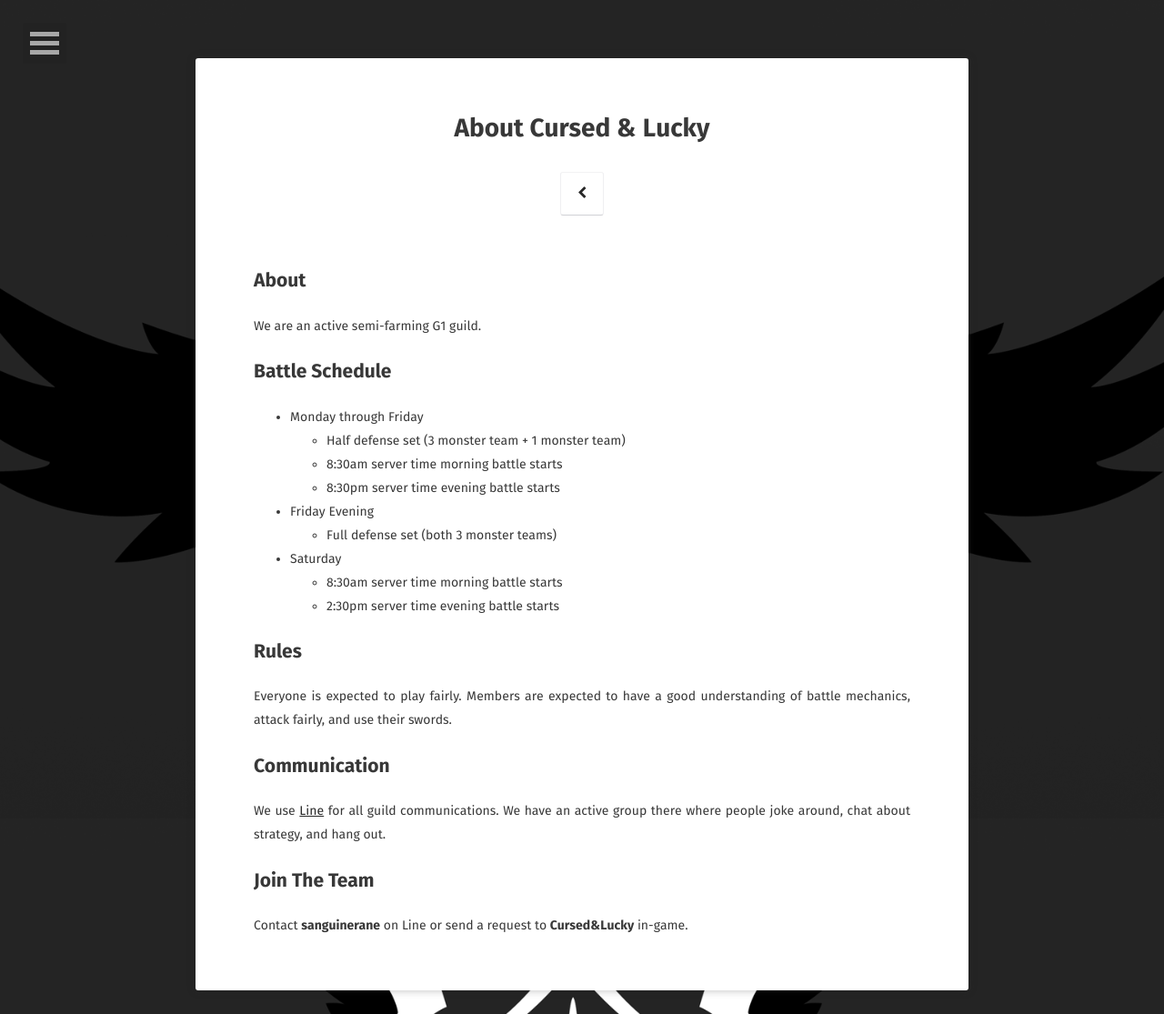
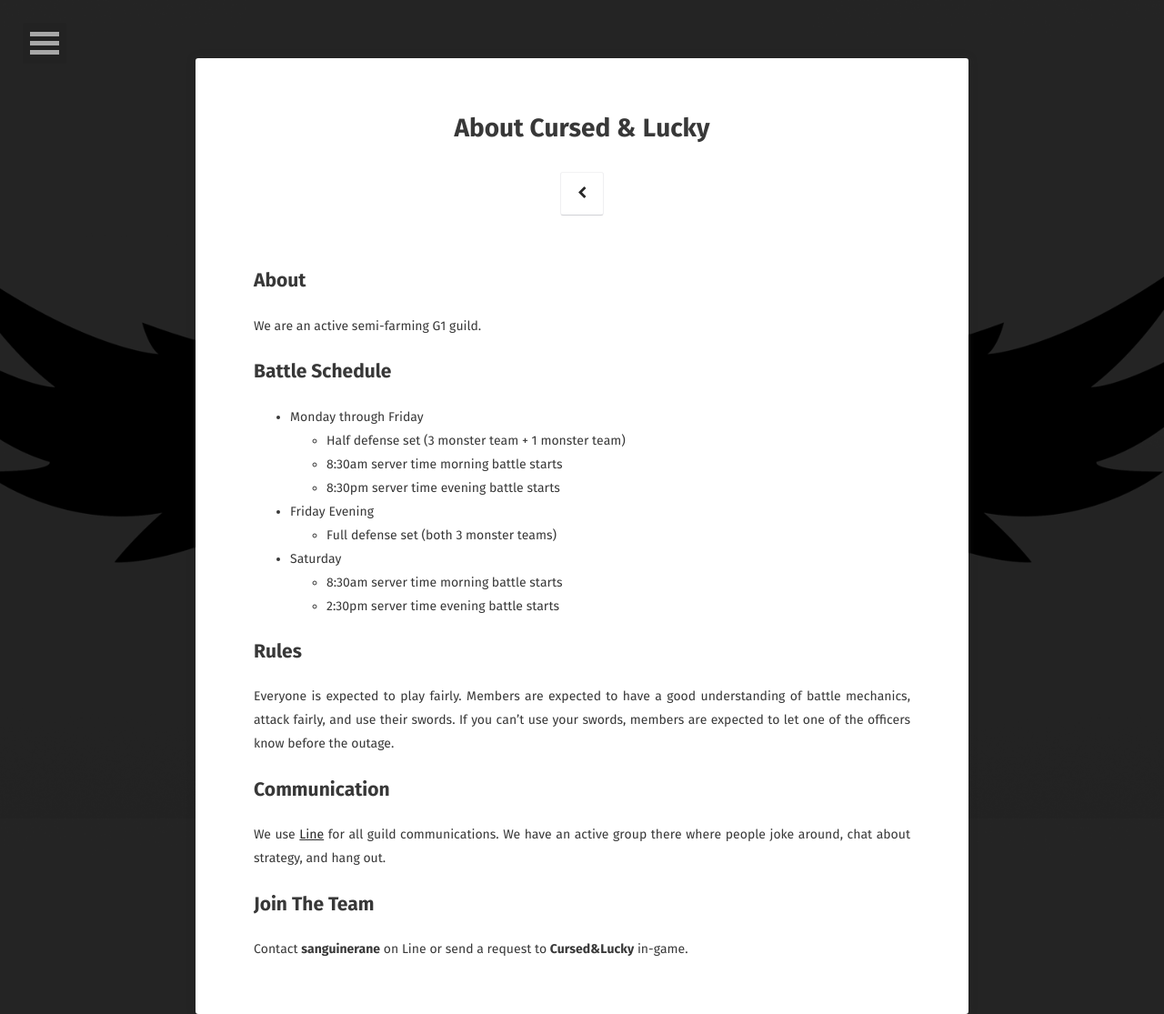
Before and after one commit to davk28/brokenluck.github.io, a Jekyll site: the page built from about/index.md, in a window 1280 px wide. Shown: the whole page at 91% size. Built offline with Jekyll 4.4.1, drawn with Linux system fonts in a browser that asks for light colours; some web fonts are replaced.

Commit message:
Update rules copy.

```diff
--- a/about/index.md
+++ b/about/index.md
@@ -24,7 +24,9 @@
 ## Rules
 
 Everyone is expected to play fairly. Members are expected to have a good
-understanding of battle mechanics, attack fairly, and use their swords.
+understanding of battle mechanics, attack fairly, and use their swords. If you
+can't use your swords, members are expected to let one of the officers know
+before the outage.
 
 ## Communication
 
```
